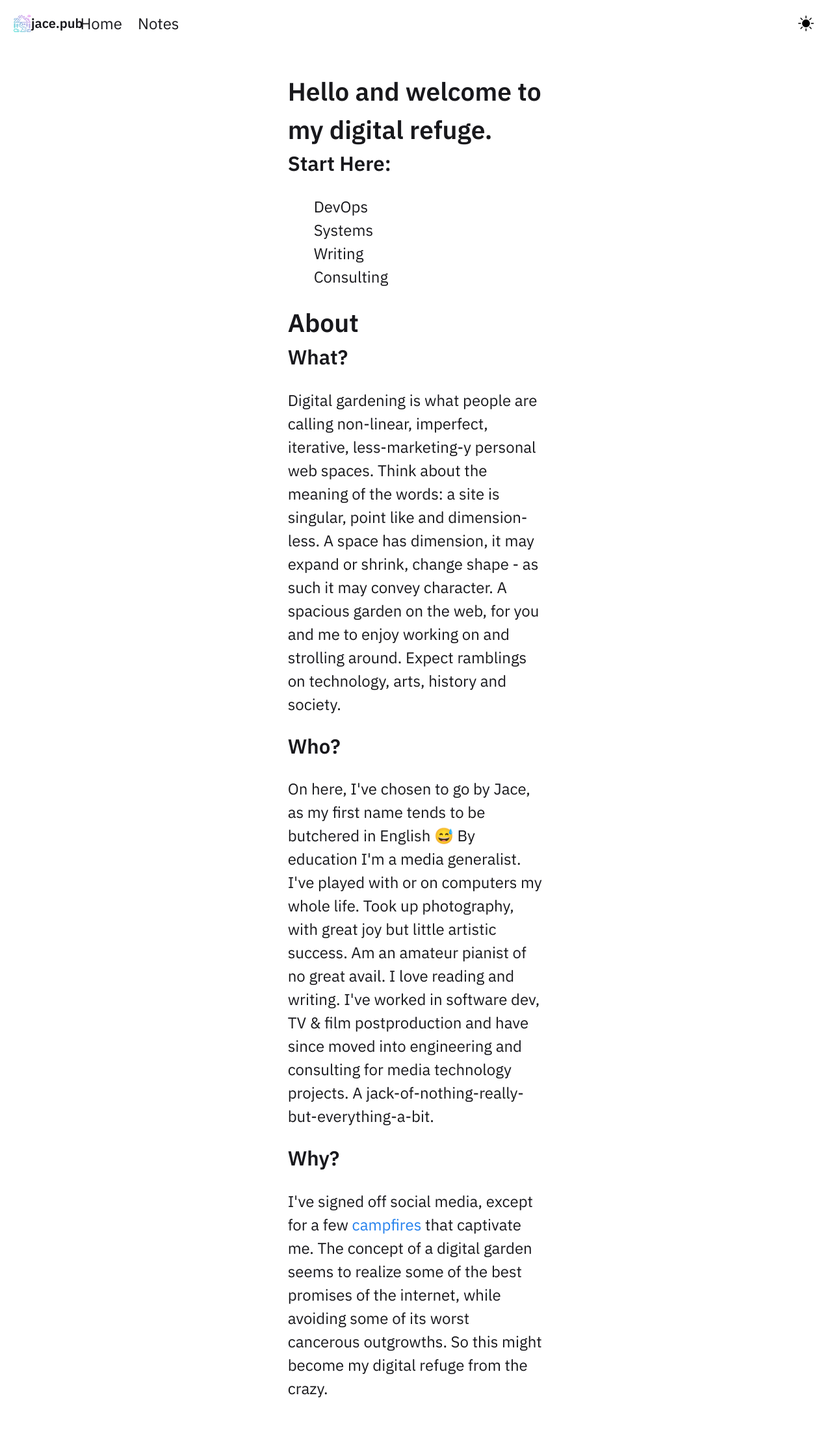
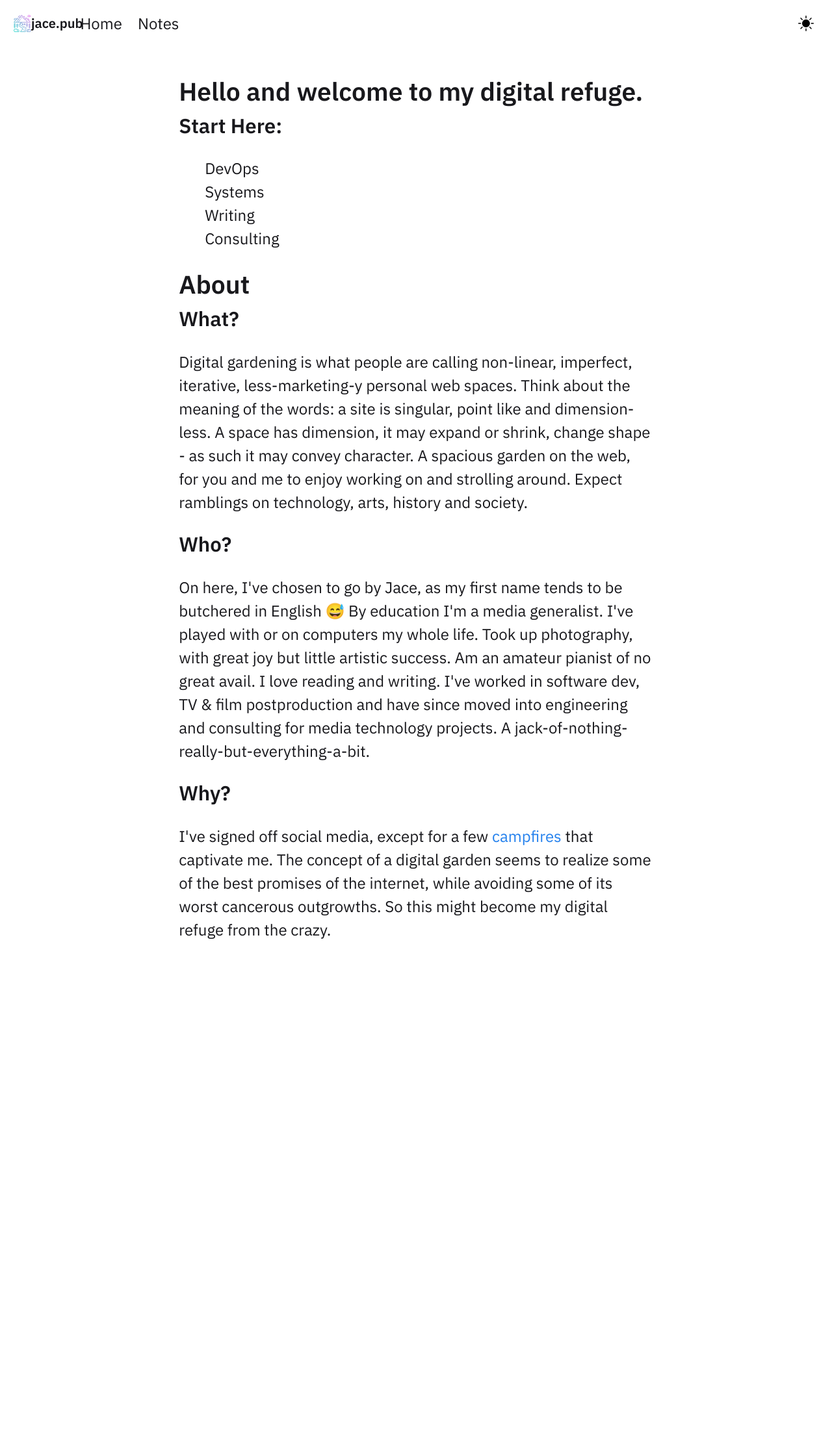
Before and after one commit to jaltgen/jacegardens, a Jekyll site: the page built from pages/index.md, in a window 1280 px wide. Shown: the whole page at 65% size. Built offline with Jekyll 4.4.1, drawn with Linux system fonts in a browser that asks for light colours; after the commit the page ends 1529 px from its top, so only the background shows below that.

Commit message:
trying again

```diff
--- a/_includes/Homepage.html
+++ b/_includes/Homepage.html
@@ -1,4 +1,4 @@
-<div class="column is-4">
+<div class="column is-three-fifths">
   <div class="block homeblock">
     <h1>Hello and welcome to my digital refuge.</h1>
     <h2>Start Here:</h2>
```
